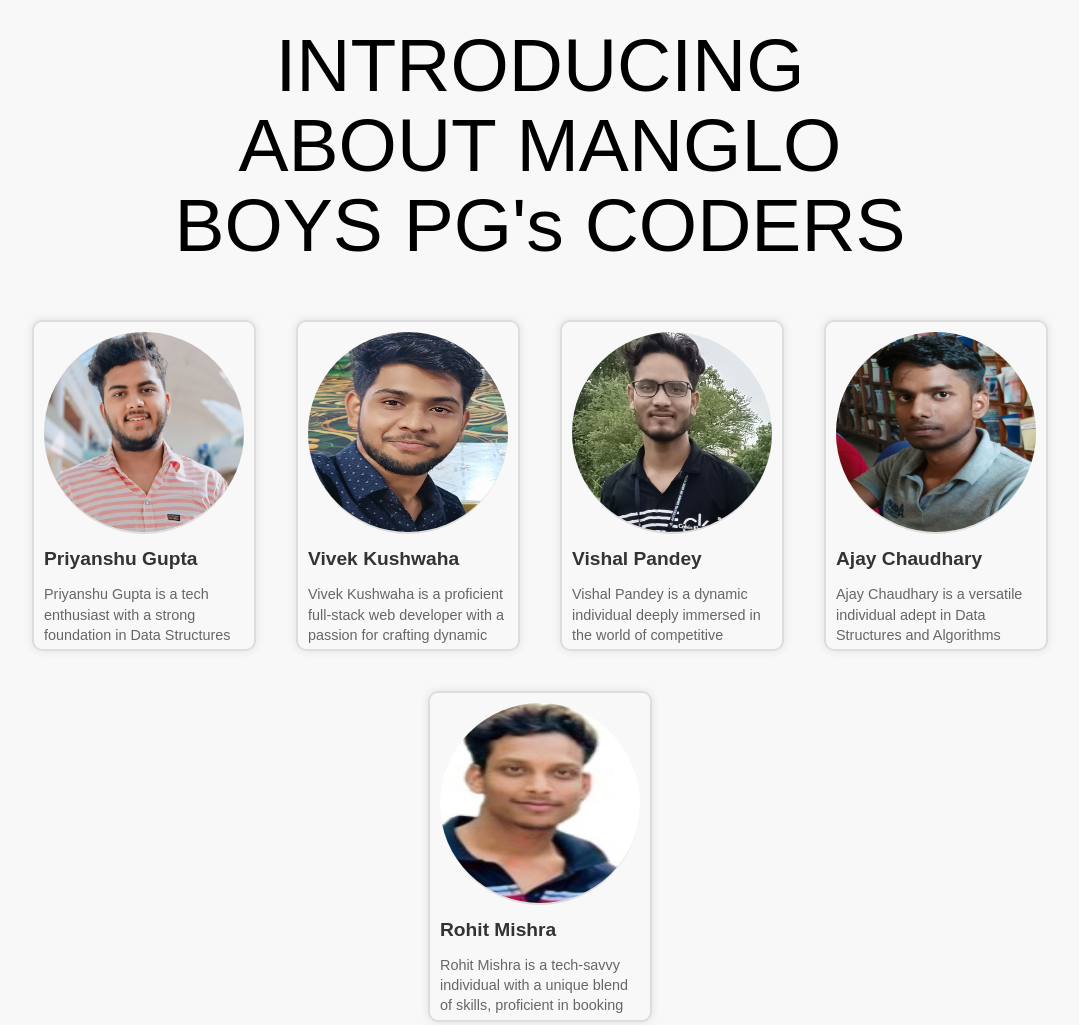
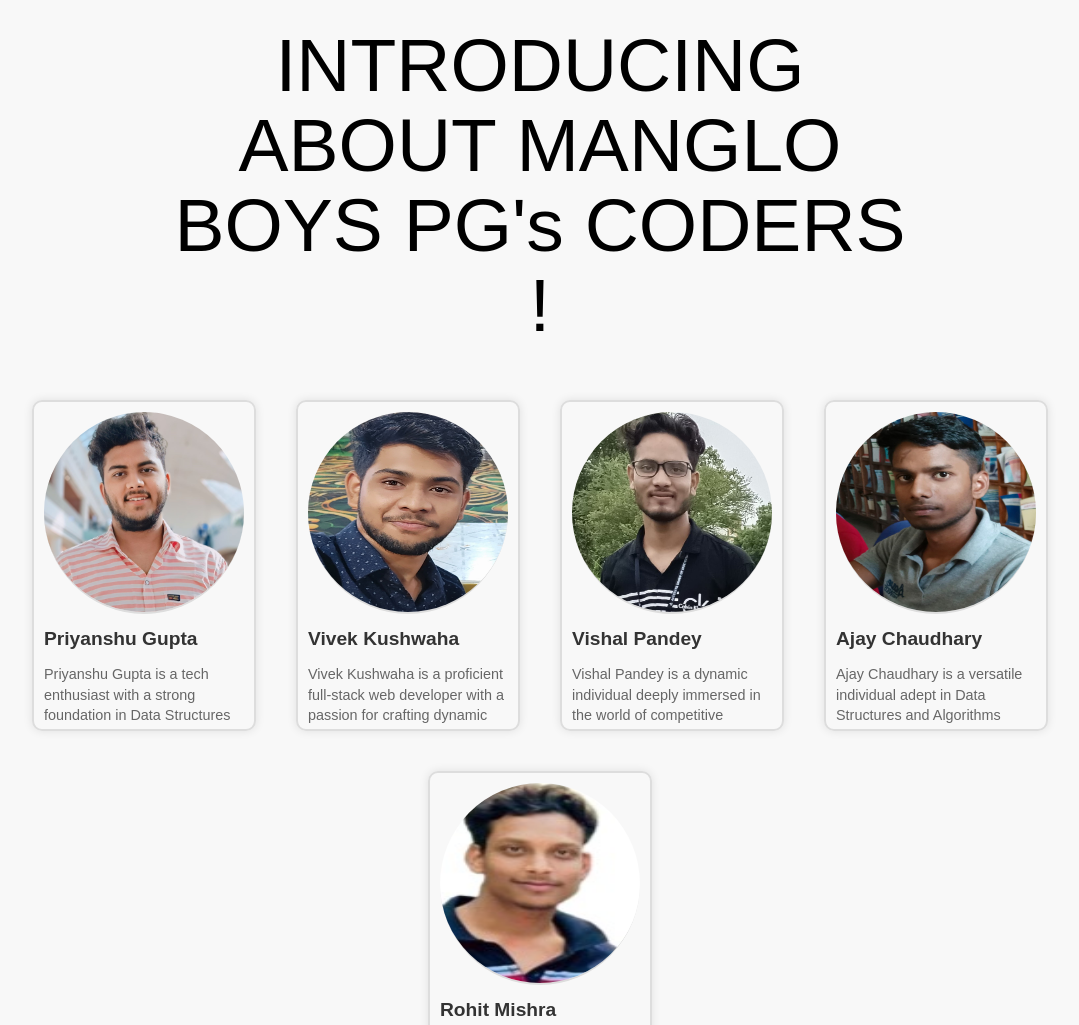
Before and after one commit to thepriyanshugupta/fed-project, a plain HTML site: page Index.html in a window 1280 px wide. Shown: the top 1025 px of the page, without its empty margins (100-1179 px from the left). Drawn offline with Linux system fonts and the light colour scheme.

Commit message:
something changes

```diff
--- a/Index.html
+++ b/Index.html
@@ -12,7 +12,7 @@
 <div class="container">
     <div class="ses">
         <div class="text">
-            INTRODUCING ABOUT MANGLO BOYS PG's CODERS
+            INTRODUCING ABOUT MANGLO BOYS PG's CODERS !
         </div>
     </div>
     <div class="parent">
```
